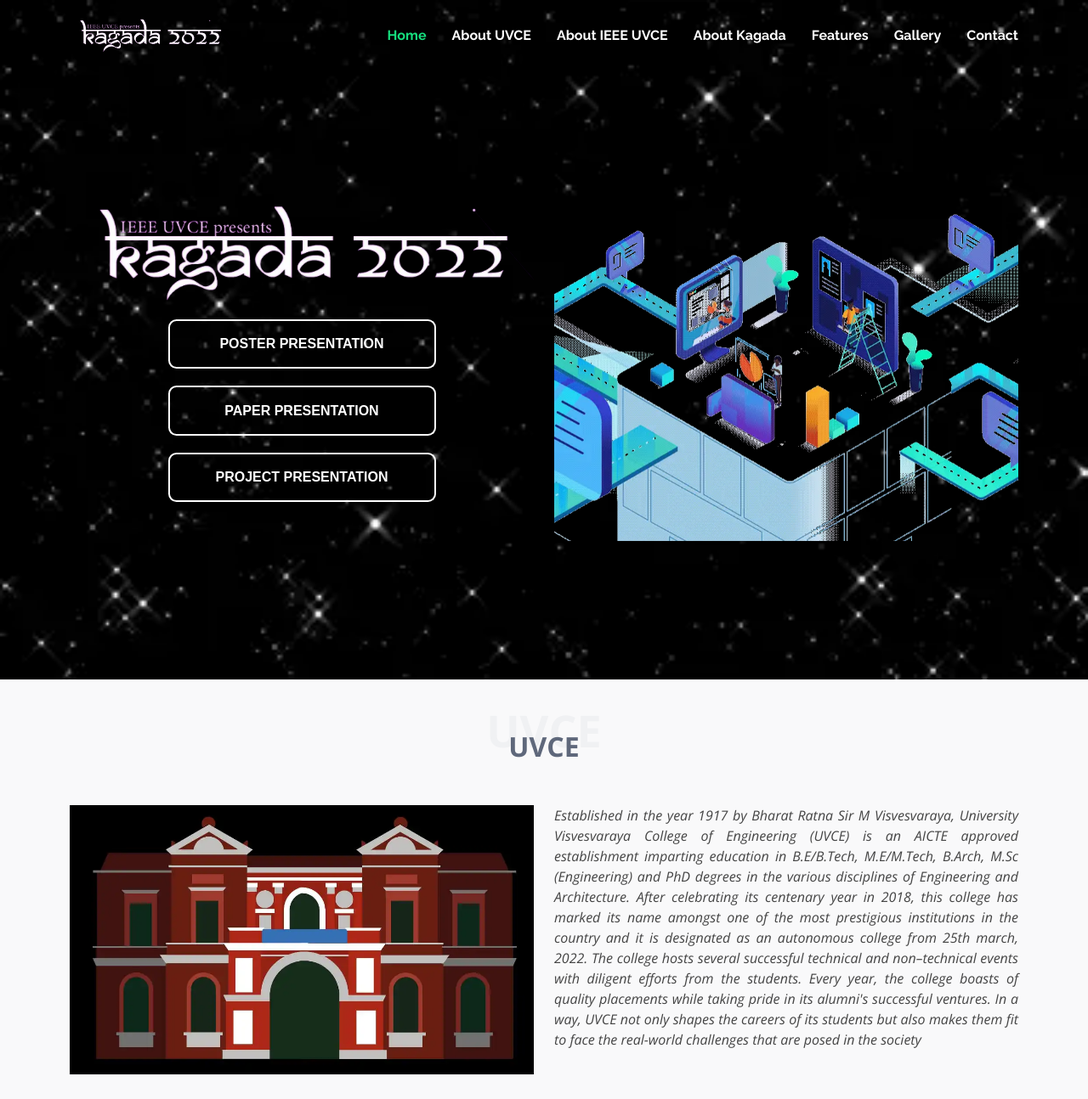
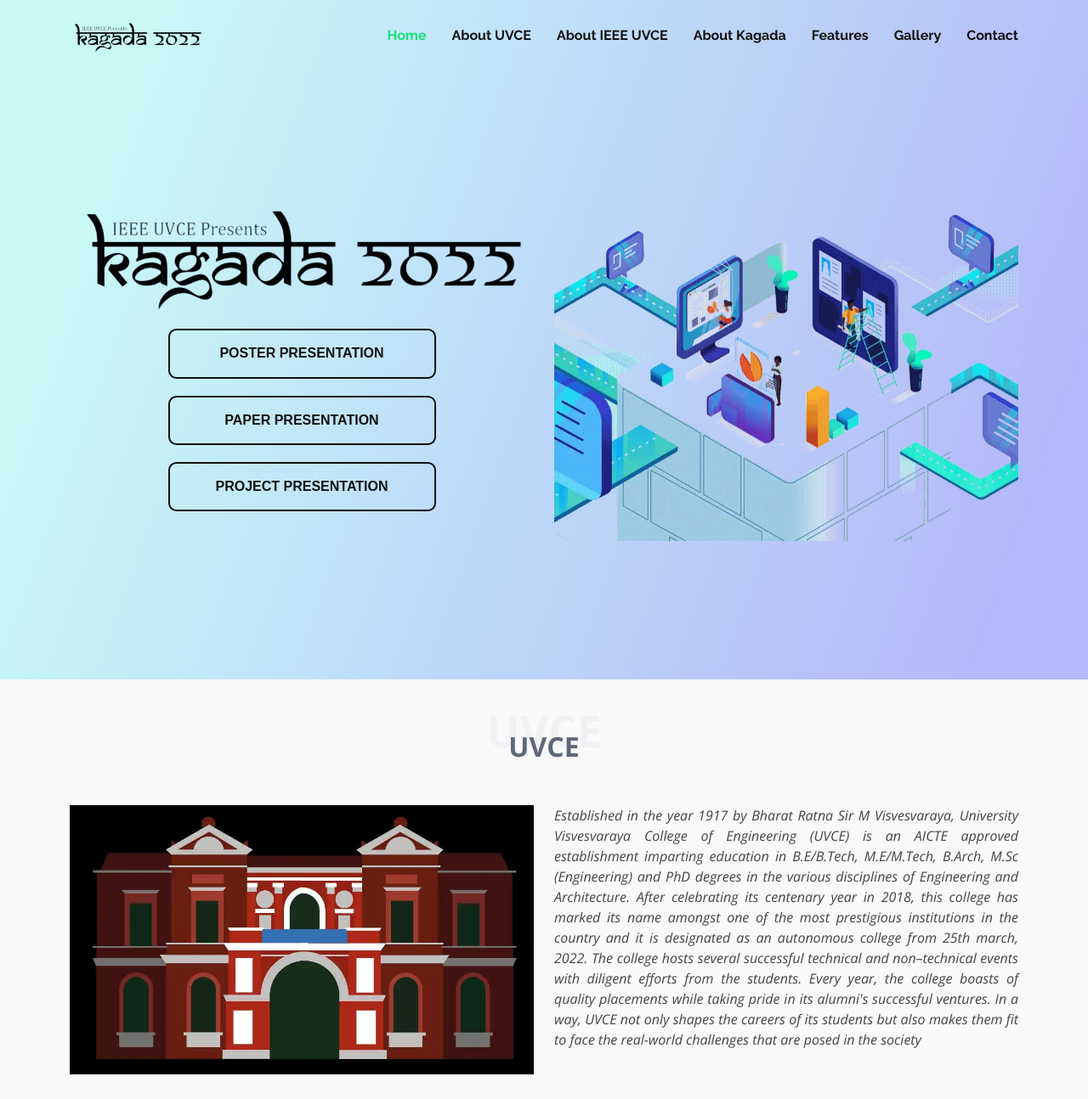
Before and after one commit to Uvcesd2022/kagada2022, a PHP site: page / in a window 1280 px wide. Shown: the top 1294 px of the page at 85% size. Run offline with PHP 8.4, Linux system fonts and the light colour scheme; some libraries are stand-ins or nearby versions.

Commit message:
Last commit

```diff
--- a/assets/css/style.css
+++ b/assets/css/style.css
@@ -80,9 +80,9 @@ Button
   box-sizing: border-box;
   appearance: none;
   background-color: transparent;
-  border: 2px solid #fff;
+  border: 2px solid #111;
   border-radius: 0.6em;
-  color: #fff;
+  color: #111;
   cursor: pointer;
   display: flex;
   align-self: center;
@@ -219,7 +219,7 @@ Navigation Menu
   font-family: "Raleway", sans-serif;
   font-size: 16px;
   font-weight: 700;
-  color: #fff;
+  color: #111;
   white-space: nowrap;
   transition: 0.3s;
 }
@@ -436,7 +436,8 @@ Navigation Menu
 
 .backgrounds{
   /* background-color: #012364; */
-  background-image: url('/background.webp');
+  background-image: url('/images/background3.jfif');
+  box-shadow: inset 100vh 0px  0px rgba(256, 256, 256, 0.5);
   background-repeat: no-repeat;
   background-size: cover;
   background-attachment: fixed;
@@ -448,7 +449,8 @@ Hero Section
 #hero {
   width: 100%;
   height: 100vh;
-  background-image: url('/kagada2022/background.webp');
+  background-image: linear-gradient( 109.6deg, rgba(156,252,248,1) 11.2%, rgba(110,123,251,1) 91.1% );
+  box-shadow: inset 0px 100vh 0px rgba(248, 248, 248, 0.5);
   background-repeat: no-repeat;
   background-size: cover;
   background-attachment: fixed;
--- a/index.html
+++ b/index.html
@@ -45,7 +45,7 @@
     <div class="container d-flex align-items-center justify-content-between ">
 
       <h1 class="logo"><a href="index.html">
-        <img src="./images/kagada-white.webp" alt="" srcset="">
+        <img src="./images/kagada-removebg-preview.webp" alt="" srcset="">
       </a></h1>
       <!-- Uncomment below if you prefer to use an image logo -->
       <!-- <a href="index.html" class="logo"><img src="assets/img/logo.png" alt="" class="img-fluid"></a>-->
@@ -92,7 +92,7 @@
     <div class="container" >
       <div class="row">
         <div class="col-lg-6 pt-5 pt-lg-0 order-2 order-lg-1 d-flex flex-column justify-content-center">
-          <img src="./images/kagada-white.webp" alt="" srcset="">
+          <img src="./images/kagada-removebg-preview.webp" alt="" srcset="">
           <div class="col-lg-12" style="text-align: center;">
             <a href="https://forms.gle/5v4TNA9vEcfDvBUGA" target="_blank"><button class="btn-hero first">Poster Presentation</button></a>
             <a href="https://forms.gle/jaGeYRWoSZThQQbz8" target="_blank"><button class="btn-hero first">Paper Presentation</button></a>
```
Also changed, not shown: background1 (2).jpg (added), background1.jpg (deleted), background2.jpg (deleted), heros.webp (deleted), images/backgorund.jpg (deleted), images/background3.jfif (added).
